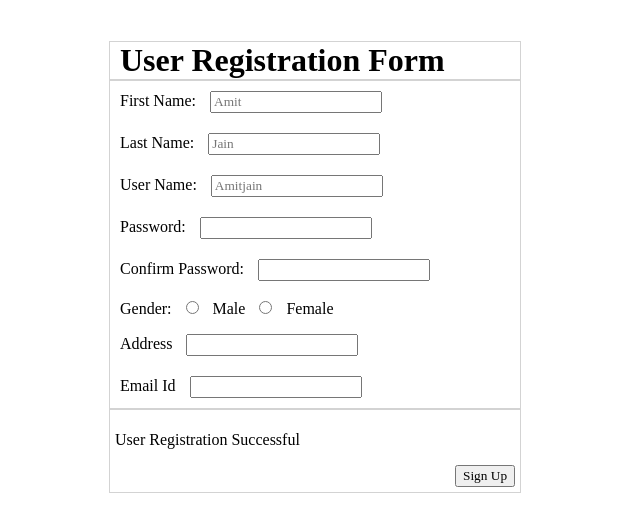
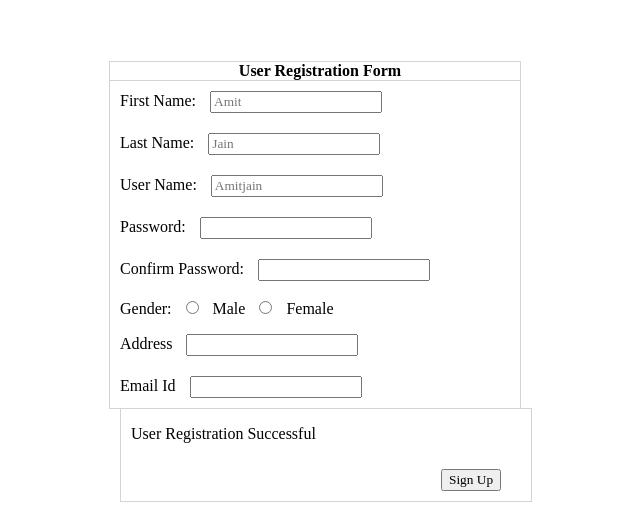
Before and after one commit to ahmedmadkour351/My-Projects, a plain HTML site: page #IT508/Assignment_Two/index.html in a window 1280 px wide. Shown: the whole page, without its empty margins (403-1043 px from the left). Drawn offline with Linux system fonts and the light colour scheme.

Commit message:
template#one

```diff
--- a/#IT508/Assignment_One/master/mystyle.scss
+++ b/#IT508/Assignment_One/master/mystyle.scss
@@ -80,8 +80,8 @@ footer {
     #css {
         padding: 10px;
         margin: 10px;
-        position: absolute;
-        left: 56%;
+        position: relative;
+        left: 120%;
         background-image: linear-gradient(to right, #ffffff 30%, #ffffff 56%, #ffe346 44%, #ffe346 100%);
         font-weight: bold;
         border: 1px lightgray solid;
--- a/#IT508/Assignment_Two/index.html
+++ b/#IT508/Assignment_Two/index.html
@@ -11,7 +11,7 @@
 
 <body>
     <h1>user registration form</h1>
-    <form action="">
+    <form action="" target="blanck">
         <label for="f-name">first name:</label>
         <input id="f-name" type="text" required placeholder="amit">
         <br>
@@ -38,12 +38,13 @@
         <br>
         <label for="e-id">email id</label>
         <input id="e-id" type="email">
+        <div id="b">
+            <p>user registration successful</p>
+            <input id="button" type="submit" value="sign up">
+        </div>
 
     </form>
-    <div id="b">
-        <p>user registration successful</p>
-        <input id="button" type="submit" value="sign up">
-    </div>
+
 
 
 </body>
--- a/#IT508/Assignment_Two/master/mystyle.scss
+++ b/#IT508/Assignment_Two/master/mystyle.scss
@@ -9,7 +9,9 @@ h1 {
     width: 400px;
     left: 40%;
     padding-left: 10px;
-    top: 20px;
+    top: 50px;
+    font-size: medium;
+    text-align: center;
 
 }
 
@@ -24,20 +26,18 @@ form {
     input {
         margin: 10px;
     }
-}
-
 
     #b {
         border: 1px lightgray solid;
         position: absolute;
-    padding: 5px;
         width: 400px;
-    left: 40%;
-    top: 409px;
+        padding-left: 10px;
+        top: 327px;
 
         #button {
             position: relative;
-        left: 340px;
+            left: 300px;
         }
 
     }
+}
```
Also changed, not shown: #IT508/Assignment_One/master/mystyle.css, #IT508/Assignment_Two/master/mystyle.css, 2 other files. Lines whose indentation alone changed are shown as unchanged.
